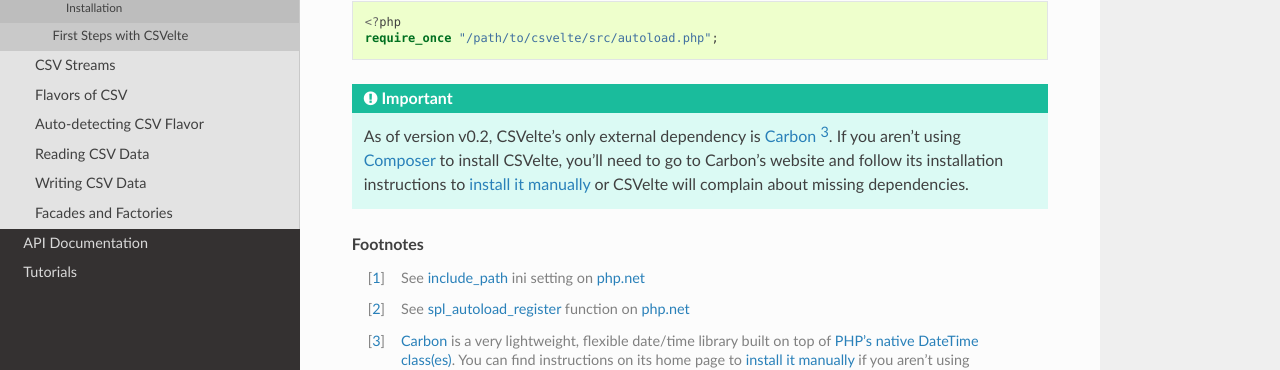
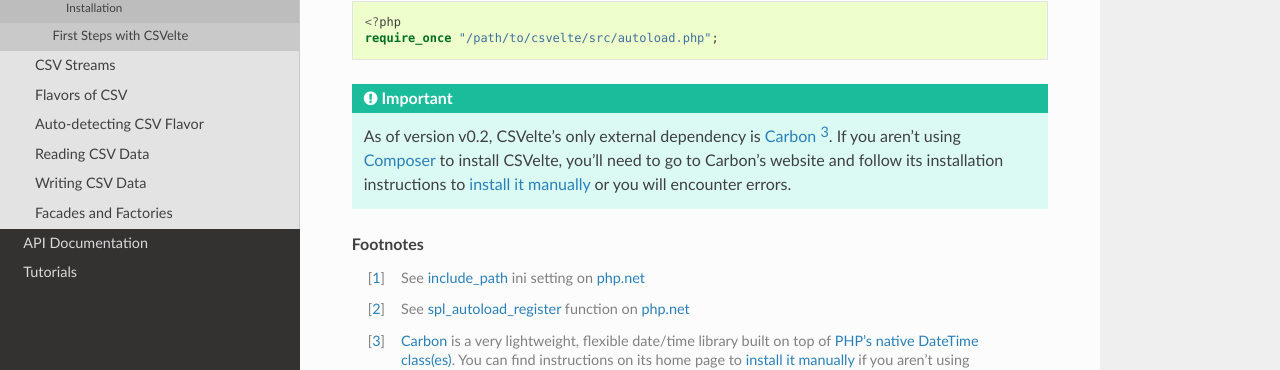
Before and after one commit to nozavroni/csvelte, a Sphinx documentation site: the page built from docs/users_guide/getting_started/installation.rst, in a window 1280 px wide and 900 px high, scrolled down 1205 px. Shown: the part 310-680 px from the top of the window. Built offline with Sphinx 7.4.7 and the Read the Docs theme 2.0.0, drawn with Linux system fonts in a browser that asks for light colours; pages that are not in the unit, such as notebooks, are missing from menus.

Commit message:
Changed docs for issue #109
Removed text about DependencyException — not happening, at least not in
this version

```diff
--- a/docs/users_guide/getting_started/installation.rst
+++ b/docs/users_guide/getting_started/installation.rst
@@ -69,7 +69,7 @@
 
 .. important::
 
-    As of version |release|, CSVelte's only external dependency is Carbon_ [#]_. If you aren't using Composer_ to install CSVelte, you'll need to go to Carbon's website and follow its installation instructions to `install it manually`_ or CSVelte will complain about missing dependencies.
+    As of version |release|, CSVelte's only external dependency is Carbon_ [#]_. If you aren't using Composer_ to install CSVelte, you'll need to go to Carbon's website and follow its installation instructions to `install it manually`_ or you will encounter errors.
 
 .. _download page: https://getcomposer.org/download/
 .. _lower your minimum-stability setting: https://getcomposer.org/doc/04-schema.md#minimum-stability
```
